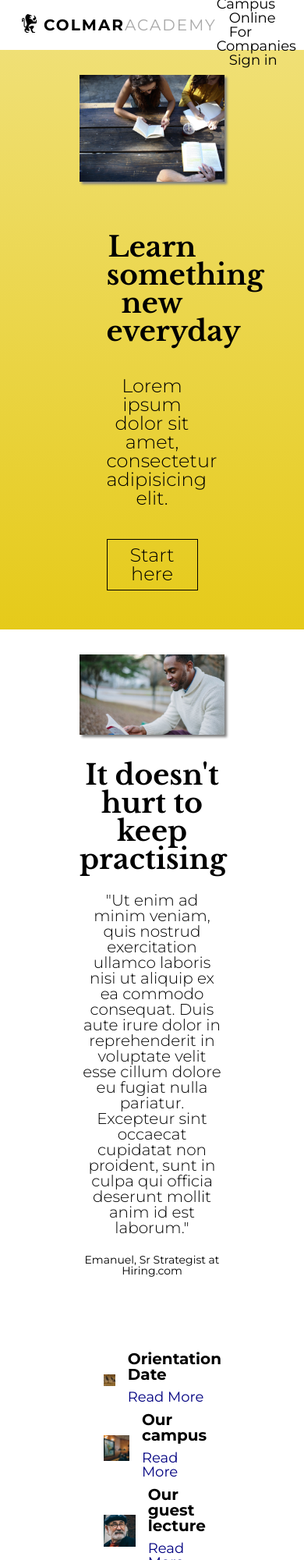
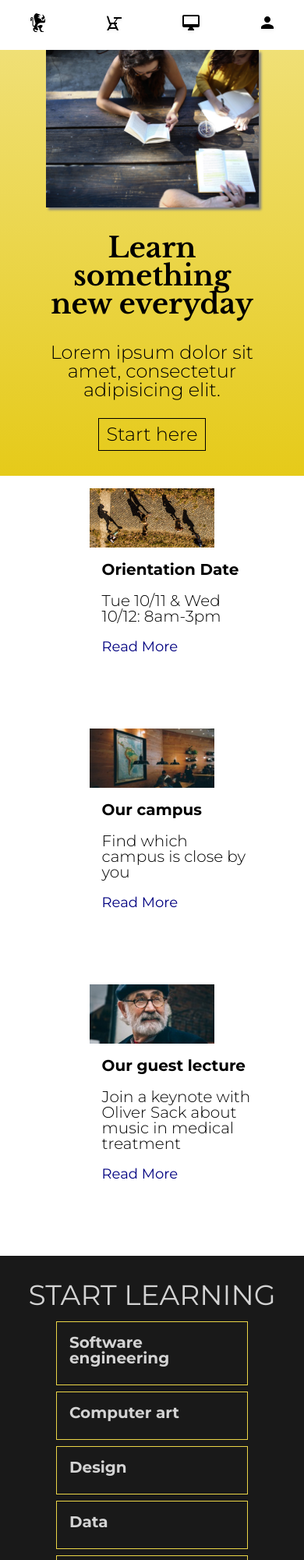
Before and after one commit to rachel-simpson/colmar, a plain HTML site: page index.html in a window 390 px wide. Shown: the top 2000 px of the page at 78% size. Drawn offline with nearby package versions, Linux system fonts and the light colour scheme.

Commit message:
Add mobile media queries

```diff
--- a/index.html
+++ b/index.html
@@ -17,21 +17,27 @@
       <span>COLMAR</span><span id="academy">ACADEMY</span>
     </div>
     <!-- nav bar -->
-    <nav>
+    <nav class="desktop">
       <span><a href="#">On Campus</a></span>
       <span><a href="#">Online</a></span>
       <span><a href="#">For Companies</a></span>
       <span><a href="#">Sign in</a></span>
     </nav>
+    <div class="mobile-nav flex">
+      <a href="#"><img src="./resources/images/ic-logo.svg" alt="Colmar icon"></a>
+      <a href="#"><img src="./resources/images/ic-on-campus.svg" alt="Campus icon"></a>
+      <a href="#"><img src="./resources/images/ic-online.svg" alt="Online icon"></a>
+      <a href="#"><img src="./resources/images/ic-login.svg" alt="Login icon"></a>
+    </div>
   </header>
 
   <!-- main banner section -->
   <section class="jumbotron flex">
     <!-- jumbotron image -->
     <div class="container one">
-      <div class="jumbotron-anchor">
+      <div class="anchor">
         <img src="./resources/images/banner.jpg" alt="Study group" class="banner">
-        <img src="./resources/images/ic-logo.svg" alt="Colmar Academy Logo" id="jumbotron-overlay">
+        <img src="./resources/images/ic-logo.svg" alt="Colmar Academy Logo" id="overlay">
       </div>
 
     </div>
@@ -47,11 +53,10 @@
   <section class="info flex">
     <!-- section image and headline -->
     <div class="container one">
-      <div class="info-anchor">
+      <div class="anchor">
         <img src="./resources/images/information-main.jpg" alt="Student reading a textbook" class="banner">
-        <img src="./resources/images/ic-logo.svg" alt="Colmar Academy Logo" id="info-overlay">
+        <img src="./resources/images/ic-logo.svg" alt="Colmar Academy Logo" id="overlay">
       </div>
-
       <h1>It doesn't hurt to keep practising</h1>
       <p>"Ut enim ad minim veniam, quis nostrud exercitation ullamco laboris nisi ut aliquip ex ea commodo consequat. Duis aute irure dolor in reprehenderit in voluptate velit esse cillum dolore eu fugiat nulla pariatur. Excepteur sint occaecat cupidatat non proident, sunt in culpa qui officia deserunt mollit anim id est laborum."</p>
       <aside id="author">Emanuel, Sr Strategist at Hiring.com</aside>
@@ -60,7 +65,8 @@
     <div class="container two">
       <div class="content-box flex">
         <div class="content-image">
-          <img src="./resources/images/information-orientation.jpg" alt="Orientation icon">
+          <img src="./resources/images/information-orientation.jpg" alt="Orientation icon" class="desktop-image">
+          <img src="./resources/images/information-orientation-mobile.jpg" alt="Orientation icon" class="mobile-image">
         </div>
         <div class="content-text flex-column">
           <h3>Orientation Date</h3>
@@ -70,7 +76,8 @@
       </div>
       <div class="content-box flex">
         <div class="content-image">
-          <img src="./resources/images/information-campus.jpg" alt="Campus icon">
+          <img src="./resources/images/information-campus.jpg" alt="Campus icon" class="desktop-image">
+          <img src="./resources/images/information-campus-mobile.jpg" alt="Campus icon" class="mobile-image">
         </div>
         <div class="content-text flex-column">
           <h3>Our campus</h3>
@@ -80,7 +87,8 @@
       </div>
       <div class="content-box flex">
         <div class="content-image">
-          <img src="./resources/images/information-guest-lecture.jpg" alt="Guest lecture icon">
+          <img src="./resources/images/information-guest-lecture.jpg" alt="Guest lecture icon" class="desktop-image">
+          <img src="./resources/images/information-guest-lecture-mobile.jpg" alt="Guest lecture icon" class="mobile-image">
         </div>
         <div class="content-text flex-column">
           <h3>Our guest lecture</h3>
@@ -162,8 +170,9 @@
   <section class="showcase flex">
     <!-- video area -->
     <div class="container one">
+      <h1 id="thesis">Thesis exhibits</h1>
       <video src="./resources/videos/thesis.mp4" autoplay muted class="banner"></video>
-      <h1>Reimagine Urban</h1>
+      <h1 id="reimagine">Reimagine Urban</h1>
       <p>"Lorem ipsum dolor sit amet, consectetur adipisicing elit, sed do eiusmod tempor incididunt ut labore et dolore magna aliqua. Ut enim ad minim veniam, quis nostrud exercitation ullamco laboris nisi ut aliquip ex ea commodo consequat."</p>
     </div>
     <!-- showcase info -->
--- a/resources/styles/stylesheet.css
+++ b/resources/styles/stylesheet.css
@@ -59,10 +59,17 @@ nav a {
 
 /* dynamic nav links */
 
-nav a:hover {
+nav a:hover,
+.mobile-nav a:hover {
   border-bottom: 2px solid hsl(52, 80%, 50%);
   font-weight: bold;
   padding-bottom: 2px;
+}
+
+.mobile-nav {
+  display: none;
+  justify-content: space-around;
+  width: 100%;
 }
 
 .logo {
@@ -83,6 +90,22 @@ nav a:hover {
 #academy {
   color: DarkGray;
   font-weight: normal;
+}
+
+/* header mobile media query */
+
+@media only screen and (max-width: 830px) {
+  header .logo {
+    display: none;
+  }
+
+  nav.desktop {
+    display: none;
+  }
+
+  .mobile-nav {
+    display: inherit;
+  }
 }
 
 /* banner */
@@ -123,11 +146,11 @@ nav a:hover {
 
 /* dynamic image overlay */
 
-.jumbotron-anchor {
+.anchor {
   position: relative;
 }
 
-#jumbotron-overlay {
+#overlay {
   display: none;
   position: absolute;
   top: 50%;
@@ -138,11 +161,11 @@ nav a:hover {
   z-index: 1;
 }
 
-.jumbotron-anchor:hover .banner {
+.anchor:hover .banner {
   opacity: .5;
 }
 
-.jumbotron-anchor:hover #jumbotron-overlay {
+.anchor:hover #overlay {
   display: inherit;
 }
 
@@ -165,6 +188,37 @@ nav a:hover {
   color: hsl(52, 80%, 50%);
 }
 
+/* banner mobile media query */
+
+@media only screen and (max-width: 830px) {
+  .container {
+    display: block;
+  }
+
+  .one {
+    padding: 0;
+    width: 100%;
+  }
+
+  .two {
+    padding: 0 16px;
+    width: 100%;
+  }
+
+  .headline {
+    padding: 0;
+  }
+
+  .headline p {
+    padding: 32px 0 24px 0;
+  }
+
+  #start {
+    margin: 0 auto;
+    width: 50%;
+  }
+}
+
 /* info section */
 
 .info {
@@ -185,7 +239,7 @@ nav a:hover {
 
 .content-image {
   box-sizing: border-box;
-  margin: 16px;
+  padding: 16px;
   width: 35%;
 }
 
@@ -210,40 +264,62 @@ nav a:hover {
   font-weight: bold;
 }
 
+.mobile-image {
+  display: none;
+}
+
 #author {
   font-size: 1.4rem;
   margin-bottom: 32px;
-}
-
-/* dynamic image overlay */
-
-.info-anchor {
-  position: relative;
-}
-
-#info-overlay {
-  display: none;
-  position: absolute;
-  top: 50%;
-  left: 50%;
-  margin: -50px 0 0 -50px;
-  width: 100px;
-  height: auto;
-  z-index: 1;
-}
-
-.info-anchor:hover .banner {
-  opacity: .5;
-}
-
-.info-anchor:hover #info-overlay {
-  display: inherit;
 }
 
 /* dynamic content-box effect */
 
 .content-box:hover {
   background-color: lightgray;
+}
+
+/* info mobile media query */
+
+@media only screen and (max-width: 830px) {
+  .info .one {
+    display: none;
+  }
+
+  .content-box {
+    display: block;
+    padding-bottom: 48px;
+  }
+
+  .two div:last-of-type {
+    padding-bottom: 32px;
+  }
+
+  .content-image,
+  .content-text {
+    display: inline-block;
+    margin: 0 auto;
+    width: 80%;
+  }
+
+  .desktop-image {
+    display: none;
+  }
+
+  .mobile-image {
+    display: inherit;
+  }
+
+  img.mobile-image {
+    width: 100%;
+    height: auto;
+  }
+
+  .content-text {
+    padding: 0;
+    position: relative;
+    left: 32px;
+  }
 }
 
 /* courses section */
@@ -299,10 +375,78 @@ nav a:hover {
   background-color: hsla(52, 80%, 60%, .4);
 }
 
+/* courses mobile media query */
+
+@media only screen and (max-width: 830px) {
+  h2 {
+    padding: 32px 0 16px 0;
+  }
+
+  .courses {
+    padding-bottom: 32px;
+  }
+
+  .course-container {
+    display: block;
+  }
+
+  .course-box {
+    margin: 0 0 8px 0;
+    max-width: 100%;
+  }
+
+  .course-box:hover {
+    box-shadow: 2px 2px 2px 2px hsl(52, 80%, 60%);
+  }
+
+  .course-text{
+    display: block;
+    padding: 16px 16px 24px 16px;
+  }
+
+  .course-image {
+    display: none;
+  }
+
+  .course-text p {
+    display: none;
+  }
+}
+
 /* showcase section */
 
 .showcase {
   align-items: flex-start;
+}
+
+#thesis {
+  display: none;
+}
+
+/* showcase mobile media query */
+
+@media only screen and (max-width: 830px) {
+  video.banner {
+    margin: 0;
+  }
+
+  .showcase {
+    padding: 32px 0 24px 0;
+  }
+
+  .showcase .two {
+    display: none;
+  }
+
+  #thesis {
+    display: inherit;
+    padding-bottom: 16px;
+  }
+
+  #reimagine,
+  .showcase .one p {
+    display: none;
+  }
 }
 
 /* footer section */
@@ -318,7 +462,26 @@ footer p {
   font-size: 1.2rem;
 }
 
-/* generic media query */
+/* footer mobile media query */
+
+@media only screen and (max-width: 830px) {
+  footer nav {
+    display: none;
+  }
+
+  footer p {
+    font-size: 2rem;
+    padding: 16px;
+  }
+
+  footer,
+  footer.logo {
+    height: auto;
+    margin: 0
+  }
+}
+
+/* generic 1080px media query */
 
 @media only screen and (max-width: 1080px) {
   .jumbotron,
@@ -327,16 +490,17 @@ footer p {
     flex-direction: column;
     align-items: center;
     justify-content: center;
-    padding-bottom: 50px;
+    padding-bottom: 32px;
     text-align: center;
+  }
+
+  .one,
+  .two {
+    width: 70%;
   }
 
   .content-text {
     text-align: left;
-  }
-
-  .content-text p:first-of-type {
-    display: none;
   }
 
   .content-text a {
@@ -347,9 +511,3 @@ footer p {
     font-size: 3.6rem;
   }
 }
-
-/* mobile media query */
-
-@media only screen and (max-width: 830px) {
-
-}
```
